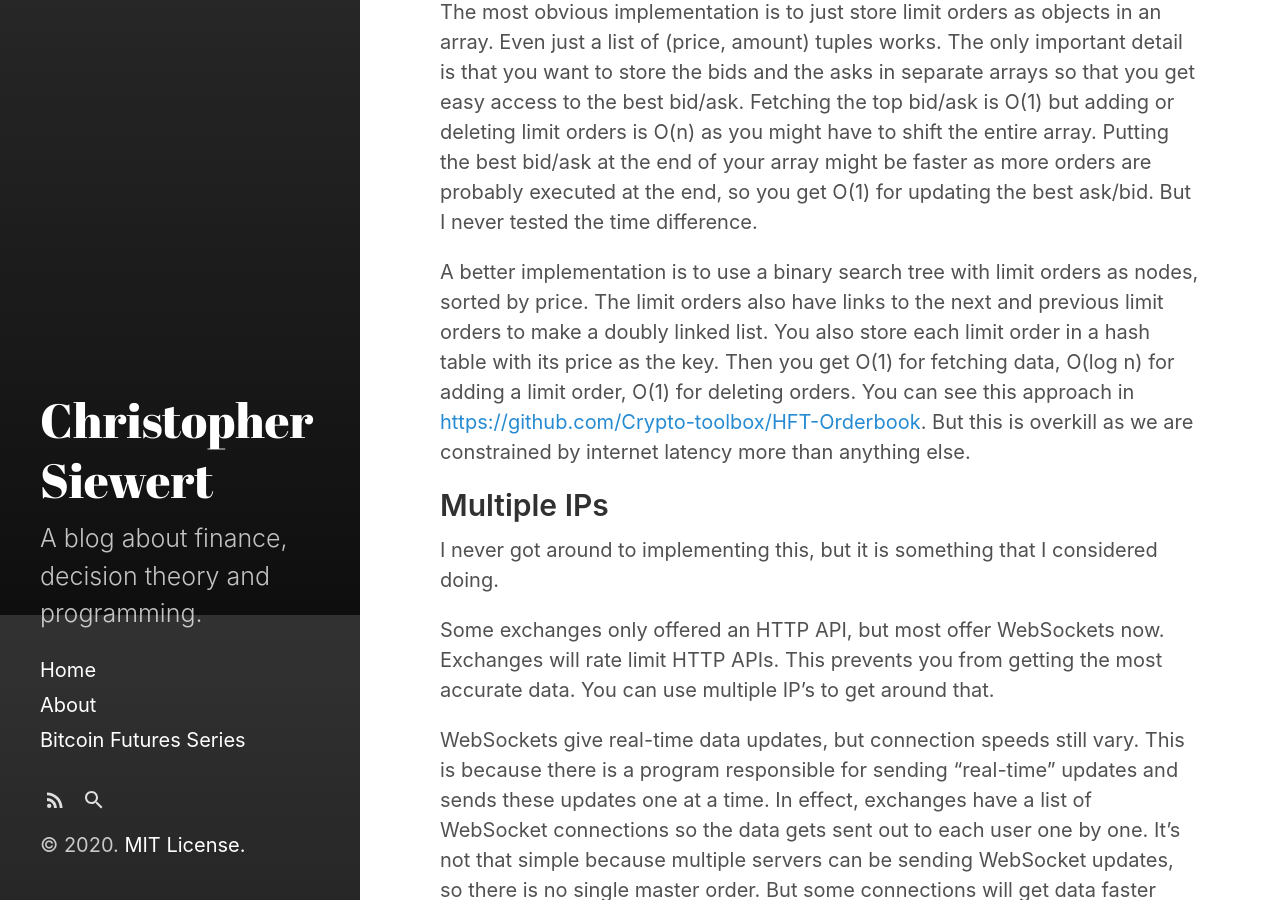
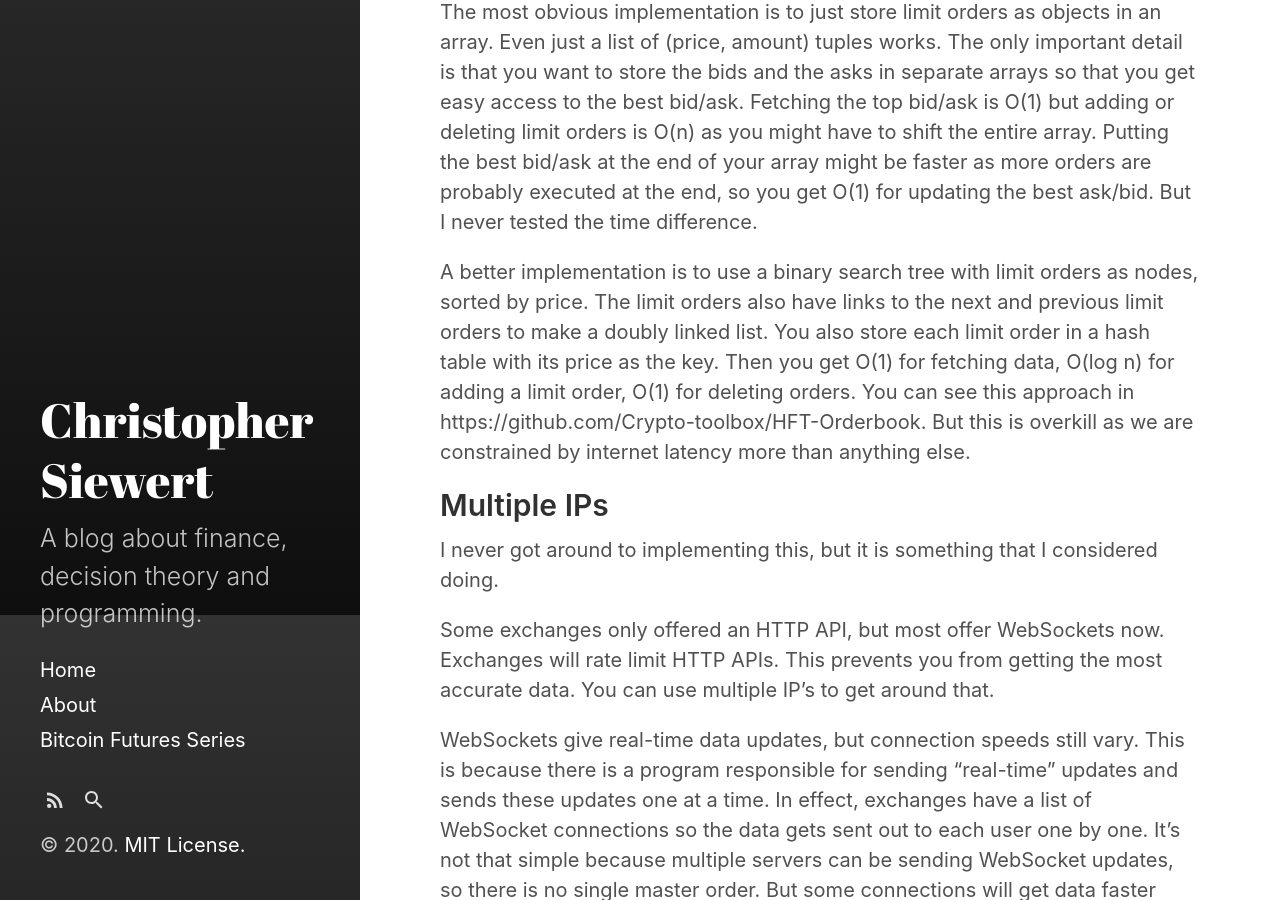
Before and after one commit to christopher-siewert/christopher-siewert.github.io, a Jekyll site: the page built from _posts/2020-05-27-triangular-arbitrage.md, in a window 1280 px wide and 900 px high, scrolled down 20085 px. Built offline with Jekyll 4.4.1, drawn with Linux system fonts in a browser that asks for light colours; formulas are drawn with MathJax 3.

```diff
--- a/_posts/2020-05-27-triangular-arbitrage.md
+++ b/_posts/2020-05-27-triangular-arbitrage.md
@@ -378,7 +378,7 @@ Program optimization is not an important factor but it is still worthwhile discu
 
 The most obvious implementation is to just store limit orders as objects in an array. Even just a list of (price, amount) tuples works. The only important detail is that you want to store the bids and the asks in separate arrays so that you get easy access to the best bid/ask. Fetching the top bid/ask is O(1) but adding or deleting limit orders is O(n) as you might have to shift the entire array. Putting the best bid/ask at the end of your array might be faster as more orders are probably executed at the end, so you get O(1) for updating the best ask/bid. But I never tested the time difference.
 
-A better implementation is to use a binary search tree with limit orders as nodes, sorted by price. The limit orders also have links to the next and previous limit orders to make a doubly linked list. You also store each limit order in a hash table with its price as the key. Then you get O(1) for fetching data, O(log n) for adding a limit order, O(1) for deleting orders. You can see this approach in [https://github.com/Crypto-toolbox/HFT-Orderbook](). But this is overkill as we are constrained by internet latency more than anything else.
+A better implementation is to use a binary search tree with limit orders as nodes, sorted by price. The limit orders also have links to the next and previous limit orders to make a doubly linked list. You also store each limit order in a hash table with its price as the key. Then you get O(1) for fetching data, O(log n) for adding a limit order, O(1) for deleting orders. You can see this approach in https://github.com/Crypto-toolbox/HFT-Orderbook. But this is overkill as we are constrained by internet latency more than anything else.
 
 ## Multiple IPs
 
```
Also changed, not shown: 1 other file.
